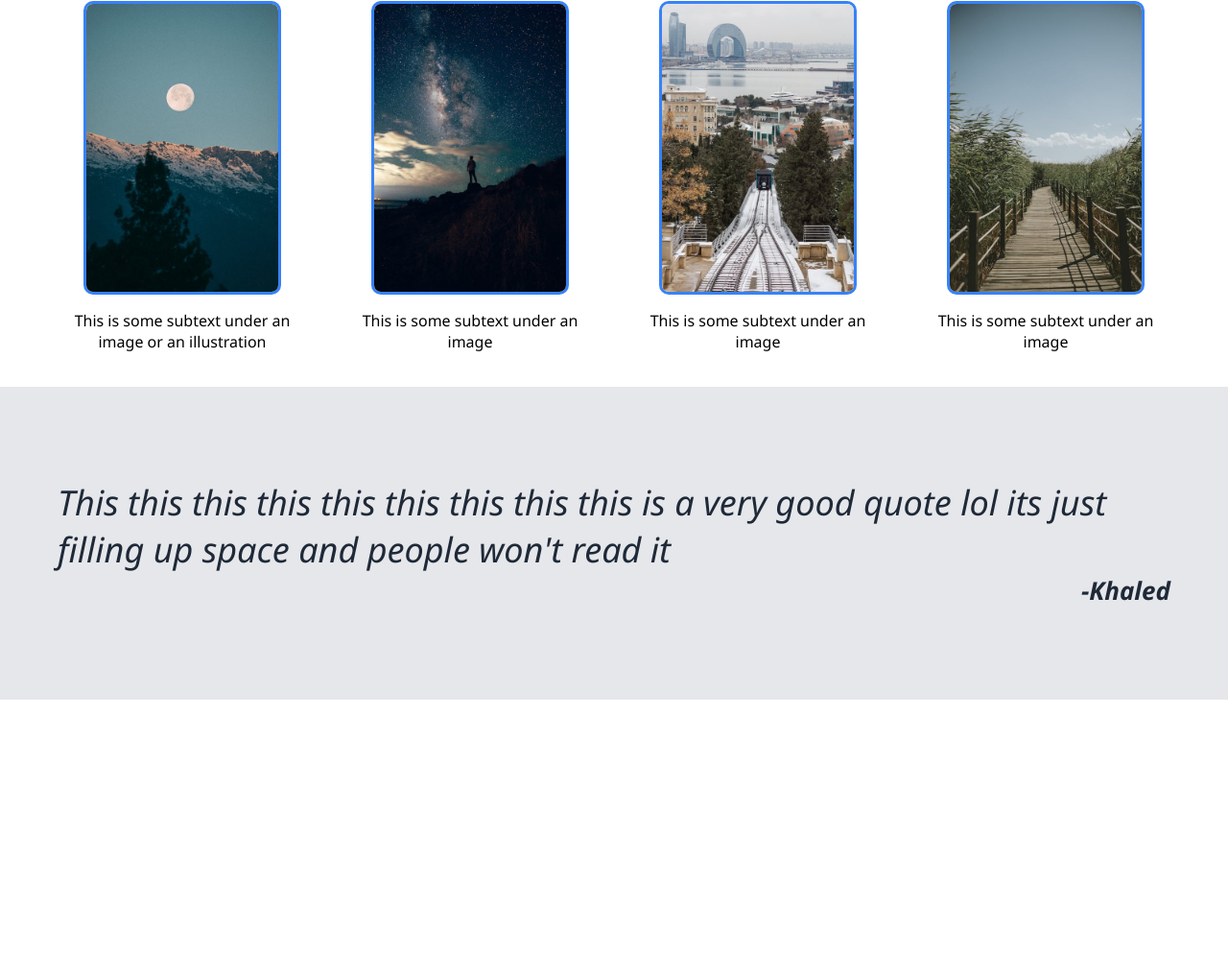
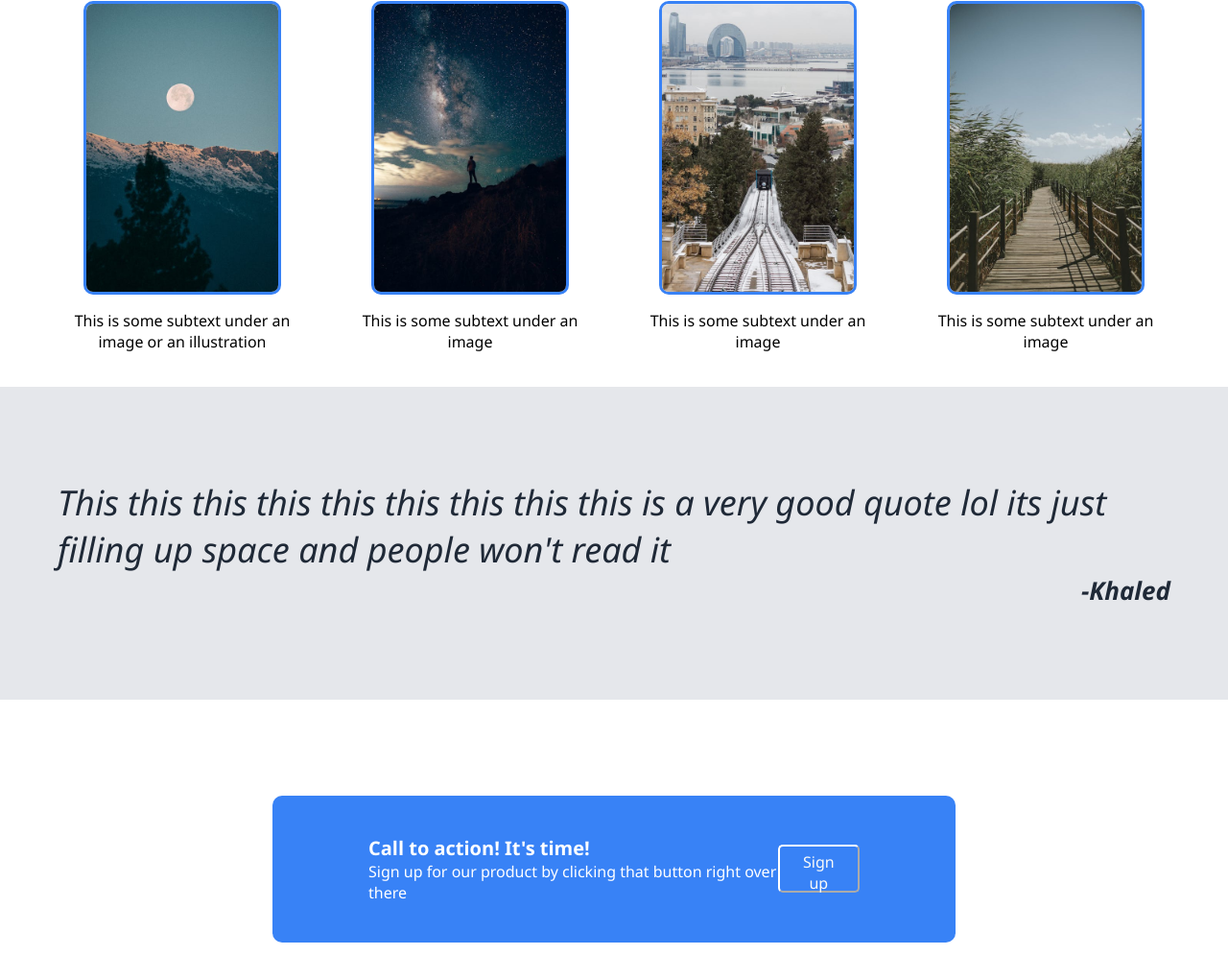
Before and after one commit to khaledk8/landing-page, a plain HTML site: page index.html in a window 1280 px wide. Shown: the part 552-1572 px from the top of the page at 96% size. Before the commit the page ends 1281 px from the top, so only its background shows below. Drawn offline with Linux system fonts and the light colour scheme.

Commit message:
Feat: Registration section

```diff
--- a/index.html
+++ b/index.html
@@ -55,7 +55,9 @@
     </div>
     <div class="register">
         <div class="signup-card">
-
+            <p><span>Call to action! It's time!</span><br>
+            Sign up for our product by clicking that button right over there</p>
+            <button id="signup">Sign up</button>
         </div>
     </div>
     <footer>
--- a/styles.css
+++ b/styles.css
@@ -128,3 +128,40 @@ header {
     align-self: flex-end;
     font-size: 26px;
 }
+
+.register {
+    display: flex;
+    justify-content: center;
+    align-items: center;
+
+}
+
+.signup-card {
+    background-color: #3882f6;
+    padding: 25px 100px;
+    display: flex;
+    justify-content: space-between;
+    width: 40%;
+    border-radius: 10px;
+    margin: 100px;
+    align-items: center;
+}
+
+.signup-card p {
+    color: white;
+}
+
+.signup-card span {
+    font-size: 20px;
+    font-weight: bold;
+}
+
+#signup {
+    background-color: #3882f6;
+    color: #f9faf8;
+    border-radius: 5px;
+    padding: 5px 15px;
+    border-color: white;
+    max-height: 50px;
+    font-size: 16px;
+}
```
